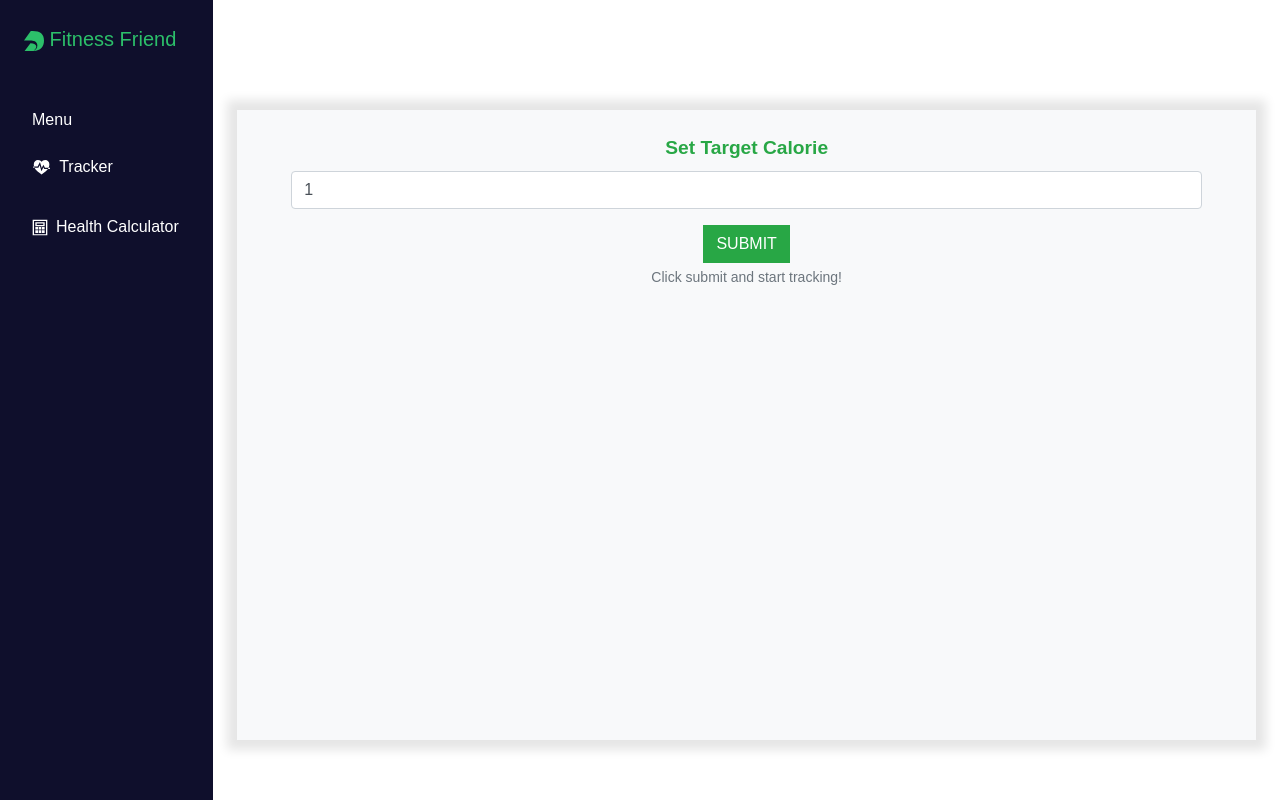
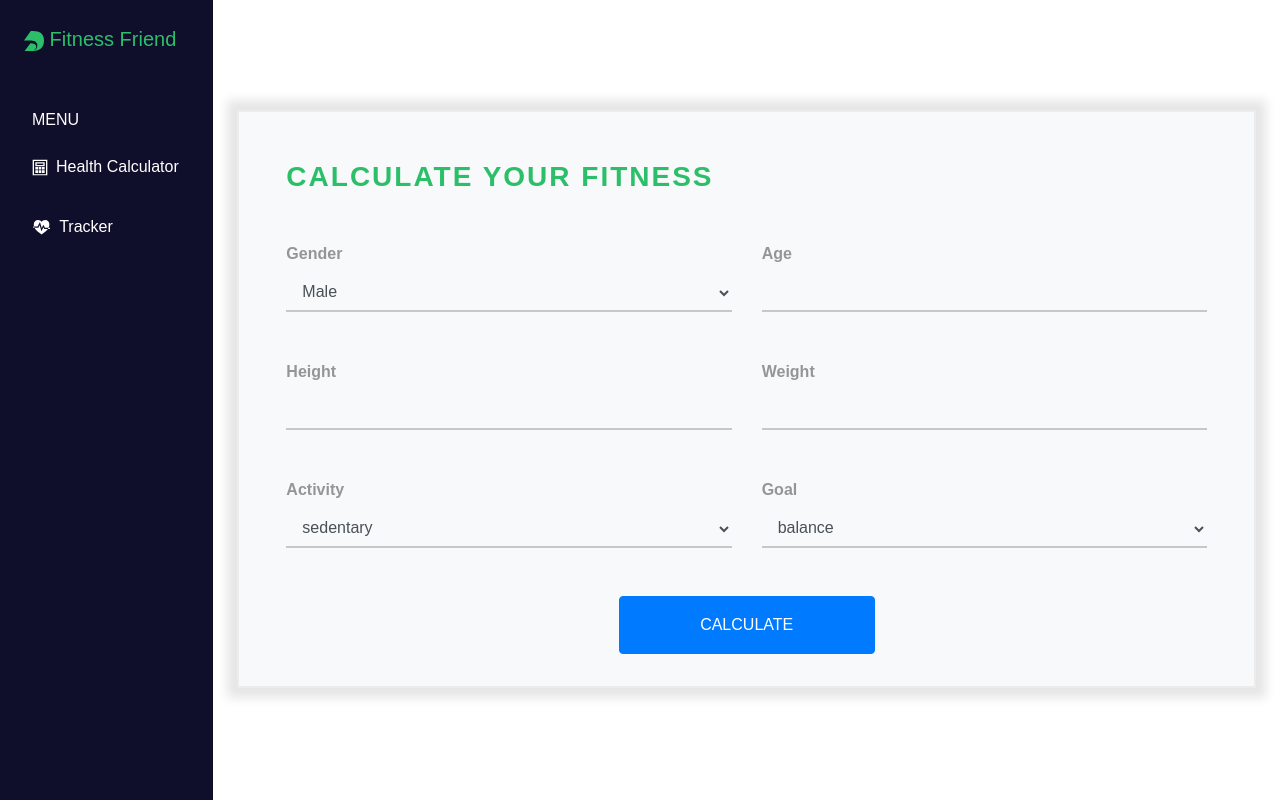
Before and after one commit to pragadesh-k/fitness-friend, a React (Create React App) app: page / in a window 1280 px wide. Built offline with nearby package versions, Linux system fonts and the light colour scheme.

Commit message:
change button into submit

```diff
--- a/package.json
+++ b/package.json
@@ -21,7 +21,9 @@
     "start": "react-scripts start",
     "build": "react-scripts build",
     "test": "react-scripts test",
-    "eject": "react-scripts eject"
+    "eject": "react-scripts eject",
+    "predeploy":"npm run build",
+    "deploy" : "gh-pages -d build"
   },
   "eslintConfig": {
     "extends": [
--- a/src/App.css
+++ b/src/App.css
@@ -2,7 +2,7 @@
   font-family: "Quicksand", sans-serif;
 }
 
-input[type="button"] {
+/* input[type="button"] {
   background-color: #2cbf6a;
   border: #2cbf6a;
   border-radius: 0px;
@@ -10,7 +10,7 @@ input[type="button"] {
   text-transform: uppercase;
   font-weight: 700;
   font-size: small;
-}
+} */
 
 input[type="button"]:hover,
 input[type="button"]:focus {
@@ -50,7 +50,11 @@ input[type="button"]:focus {
   z-index: 100;
   overflow-y: scroll;
   background-color: #0f0f2c;
+}
+
+#side-heading {
   color: white;
+  text-transform: uppercase;
 }
 
 #sidenav-sticky {
@@ -79,6 +83,10 @@ input[type="button"]:focus {
 
 .nav-link > svg > path {
   stroke: currentColor;
+}
+
+.active {
+  color: #2cbf6a;
 }
 
 /* MAIN */
--- a/src/components/main.js
+++ b/src/components/main.js
@@ -9,8 +9,9 @@ const main = (props) => {
     <main className="col-sm-9 col-lg-10 px-4 ml-sm-auto py-3" id="main">
       <Routes>
         {/* <Route path="/" element={<Dashboard />} /> */}
+        <Route path="/" element={<HealthCalculator />} />
         <Route
-          path="/"
+          path="/tracker"
           element={
             <Tracker
               calorieReached={props.calorieReached}
@@ -26,7 +27,6 @@ const main = (props) => {
             />
           }
         />
-        <Route path="/health-calculator" element={<HealthCalculator />} />
         <Route
           path="/search-item"
           element={
--- a/src/components/pages/HealthCalculator.js
+++ b/src/components/pages/HealthCalculator.js
@@ -133,7 +133,8 @@ class UserForm extends Component {
     });
   };
 
-  submitForm = () => {
+  submitForm = (event) => {
+    event.preventDefault();
     const result = this.fitnessCalculation();
     this.props.handleSubmit(result, this.state.goal);
     this.setState(this.initialState);
@@ -183,7 +184,7 @@ class UserForm extends Component {
     } = this.state;
 
     return (
-      <Form style={style.form}>
+      <Form style={style.form} onSubmit={this.submitForm}>
         {/* 1st Row */}
         <Row className="mb-5">
           <Col>
@@ -275,9 +276,8 @@ class UserForm extends Component {
             className="mx-auto"
             style={style.button}
             as="input"
-            type="button"
+            type="submit"
             value="CALCULATE"
-            onClick={this.submitForm}
           />
         </div>
       </Form>
--- a/src/components/pages/Search.js
+++ b/src/components/pages/Search.js
@@ -24,7 +24,8 @@ class Search extends Component {
     this.setState({ [name]: value });
   };
 
-  submitForm = () => {
+  submitForm = (event) => {
+    event.preventDefault();
     this.props.handleSearch(this.state.searchitem);
     this.setState(this.inititalState); // clear field
   };
@@ -54,7 +55,7 @@ class Search extends Component {
 const SearchBar = (props) => {
   return (
     <Navbar className="bg-light" style={{ marginTop: "1rem" }}>
-      <Form className="form-inline mx-auto">
+      <Form className="form-inline mx-auto" onSubmit={props.submitForm}>
         <FormControl
           name="searchitem"
           type="text"
@@ -63,7 +64,7 @@ const SearchBar = (props) => {
           value={props.value}
           onChange={props.handleChange}
         />
-        <Button onClick={props.submitForm} variant="success">
+        <Button variant="success" type="submit">
           search <FaSearch />
         </Button>
       </Form>
--- a/src/components/sidenav.js
+++ b/src/components/sidenav.js
@@ -16,7 +16,9 @@ const sidenav = () => {
         defaultActiveKey="/home"
         className="flex-column col-sm-3 col-lg-2 p-0">
         <div id="sidenav-sticky">
-          <h6 className="px-3 mt-3">Menu</h6>
+          <h6 id="side-heading" className="px-3 mt-3">
+            Menu
+          </h6>
           <Nav as="ul" className="flex-column">
             {/* <NavItem>
               <Link className="nav-link" to="/">
@@ -26,14 +28,14 @@ const sidenav = () => {
             </NavItem> */}
             <NavItem>
               <Link className="nav-link" to="/">
-                <IoFitnessSharp size="1.2rem" />
-                Tracker
+                <GrCalculator />
+                Health Calculator
               </Link>
             </NavItem>
             <NavItem>
-              <Link className="nav-link" to="/health-calculator">
-                <GrCalculator />
-                Health Calculator
+              <Link className="nav-link" to="/tracker">
+                <IoFitnessSharp size="1.2rem" />
+                Tracker
               </Link>
             </NavItem>
           </Nav>
--- a/src/index.js
+++ b/src/index.js
@@ -1,5 +1,5 @@
 import ReactDom from "react-dom";
-import { BrowserRouter } from "react-router-dom";
+import { BrowserRouter, HashRouter } from "react-router-dom";
 
 import App from "./App";
 
@@ -7,8 +7,8 @@ import "./index.css";
 import "bootstrap/dist/css/bootstrap.min.css";
 
 ReactDom.render(
-  <BrowserRouter>
+  <HashRouter>
     <App />
-  </BrowserRouter>,
+  </HashRouter>,
   document.getElementById("root")
 );
```
Also changed, not shown: 1 other file (tests, documents, lock files or other folders).
